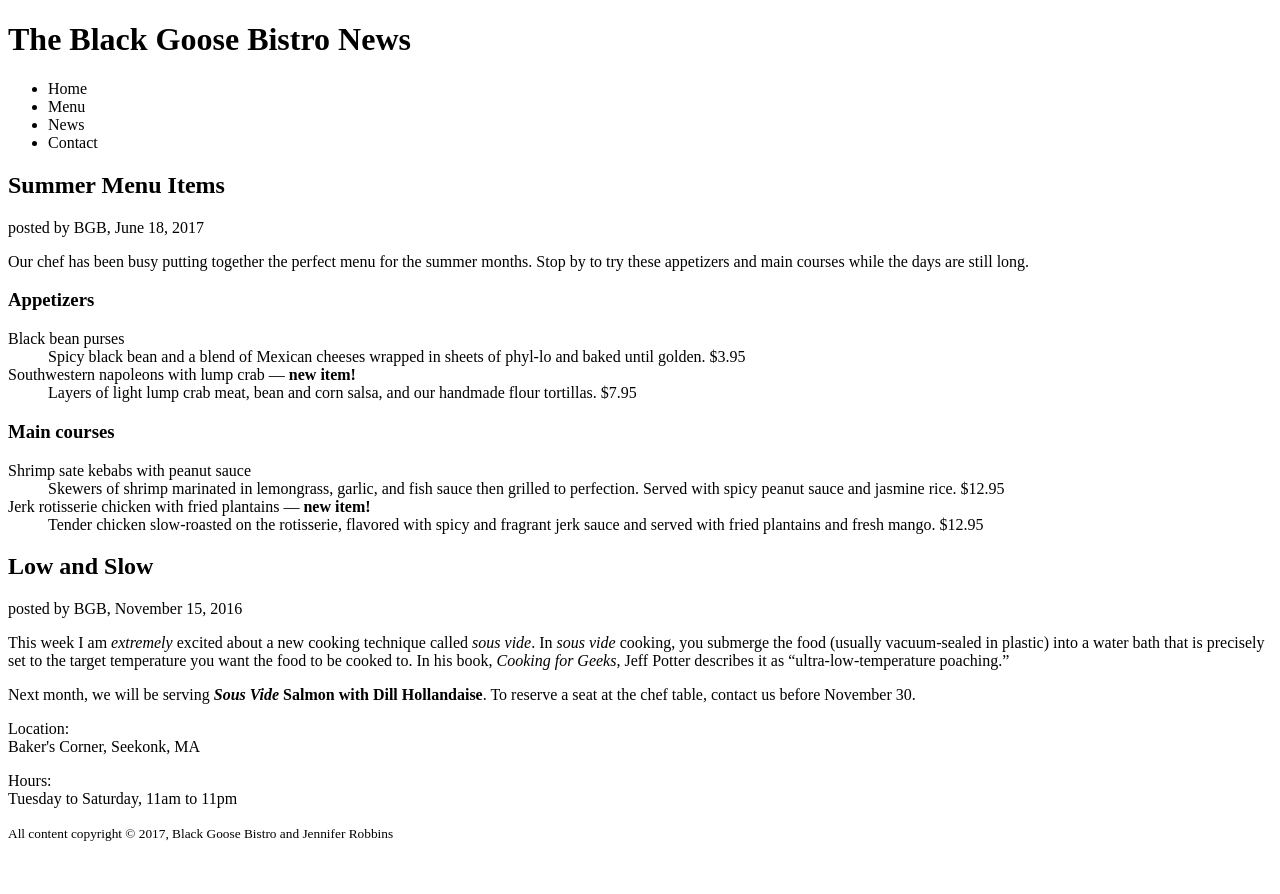
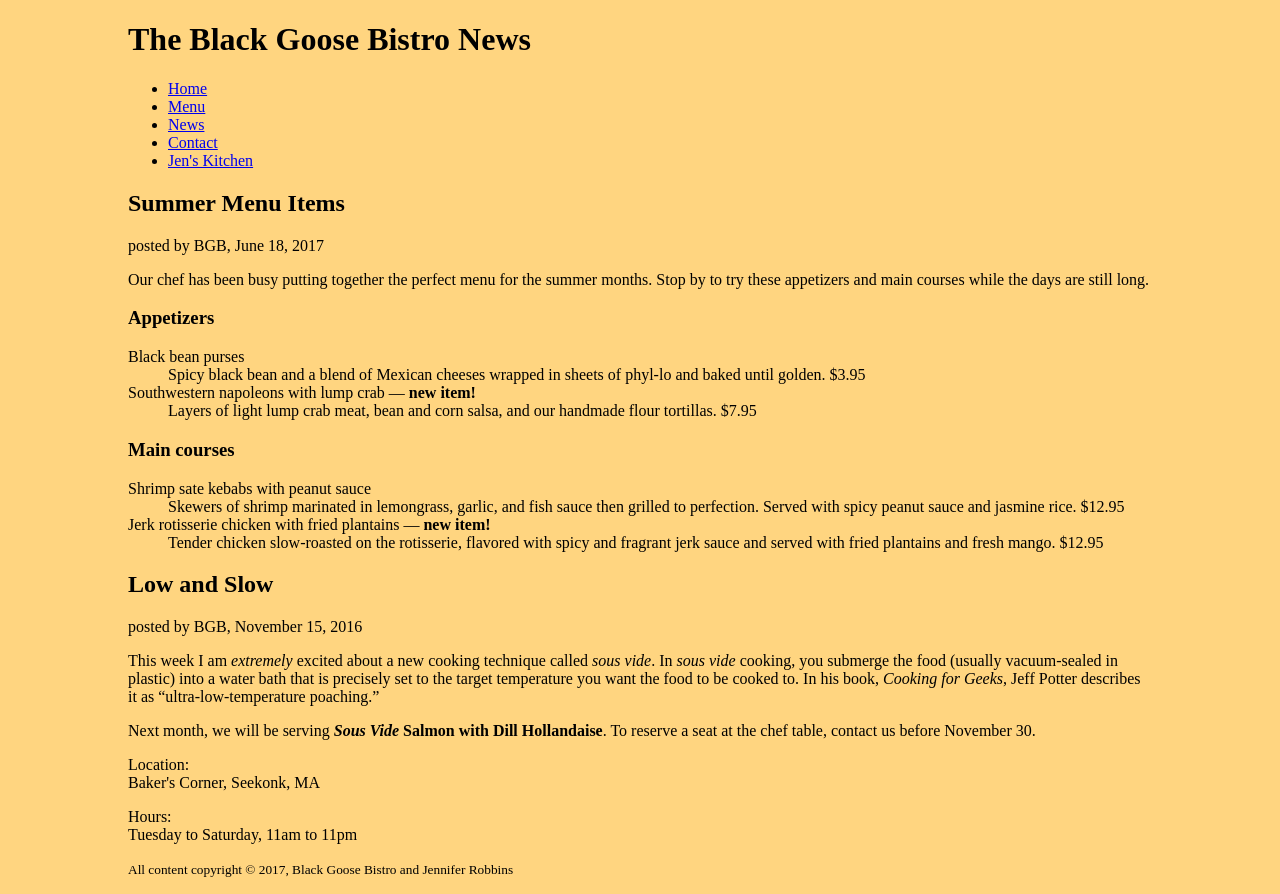
Before and after one commit to smtoribio/fid, a plain HTML site: page Bistro/bgnews.html in a window 1280 px wide. Before the commit the page ends 858 px from the top, so only its background shows below. Drawn offline with Linux system fonts and the light colour scheme.

```diff
--- a/Bistro/bgnews.html
+++ b/Bistro/bgnews.html
@@ -6,16 +6,25 @@
   <meta charset="utf-8">
  </head>
 
+<style>
+	body {
+	  background-color: #ffd580;
+	  margin: 0 10%;
+	  font-family: serif;
+	  }
+	</style>
+
  <body>
 
  <header>
  <h1>The Black Goose Bistro News</h1>
  <nav>
    <ul>
-     <li>Home</li>
-     <li>Menu</li>
-     <li>News</li>
-     <li>Contact</li>
+	   <li><a href="index.html">Home</a></li>
+     <li><a href="menu.html">Menu</a></li>
+	   <li><a href="bg_news.html">News</a></li>
+	   <li><a href="contact.html">Contact</a></li>
+	   <li><a href="jenskitchen/jenskitch.html">Jen's Kitchen</a></li>
    </ul>
  </nav>
  </header>
@@ -65,7 +74,7 @@
 <div id="about">
   <p>Location:<br>Baker's Corner, Seekonk, MA</p>
   <p>Hours:<br>Tuesday to Saturday, <time datetime="11:00">11am</time> to <time datetime="23:00">11pm</time></p>
-<div>
+</div>
 
  <p><small>All content copyright &copy; 2017, Black Goose Bistro and Jennifer Robbins</small></p>
 </footer>
```
Also changed, not shown: Bistro/index.html (+11 -2 lines).
